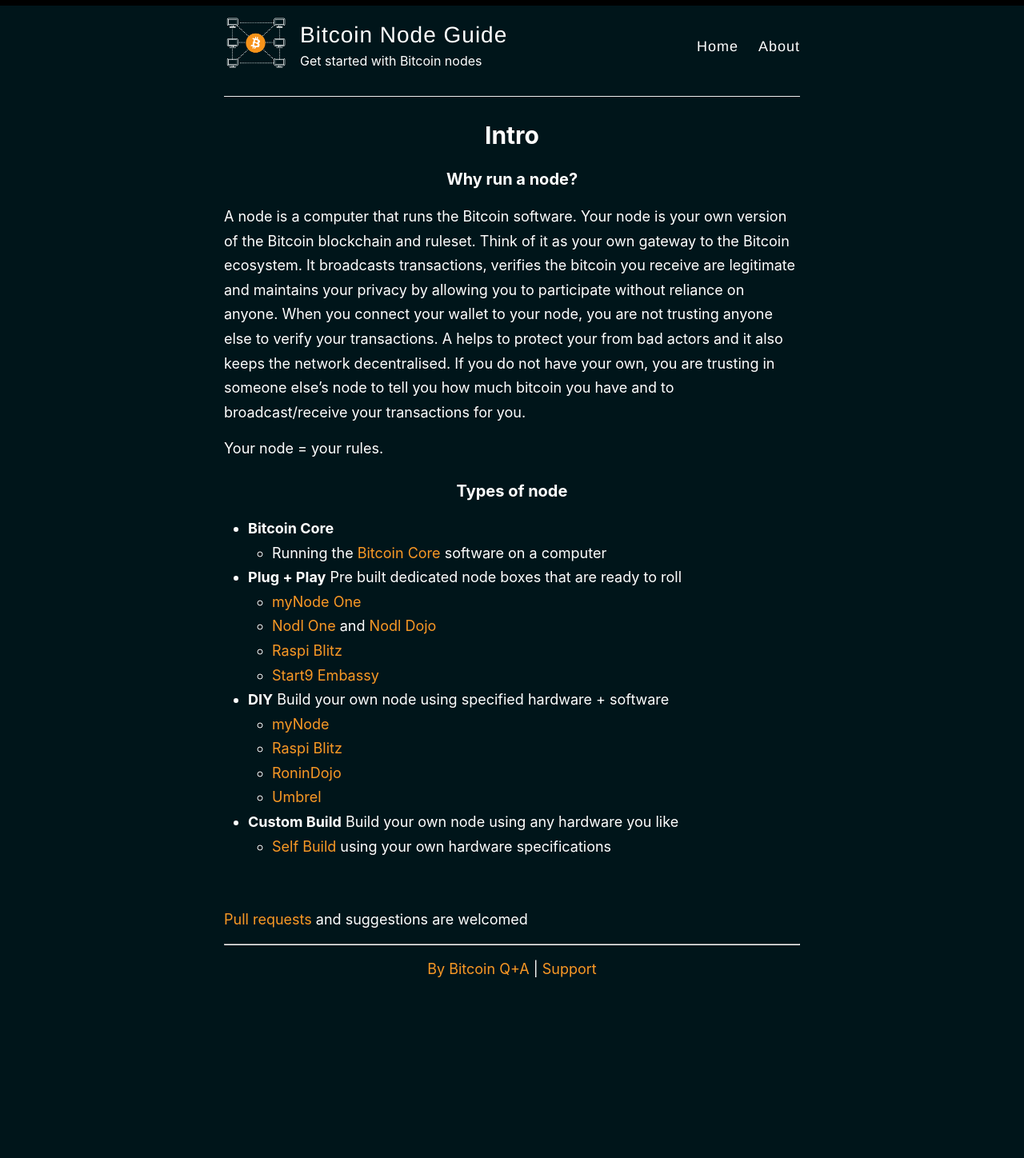
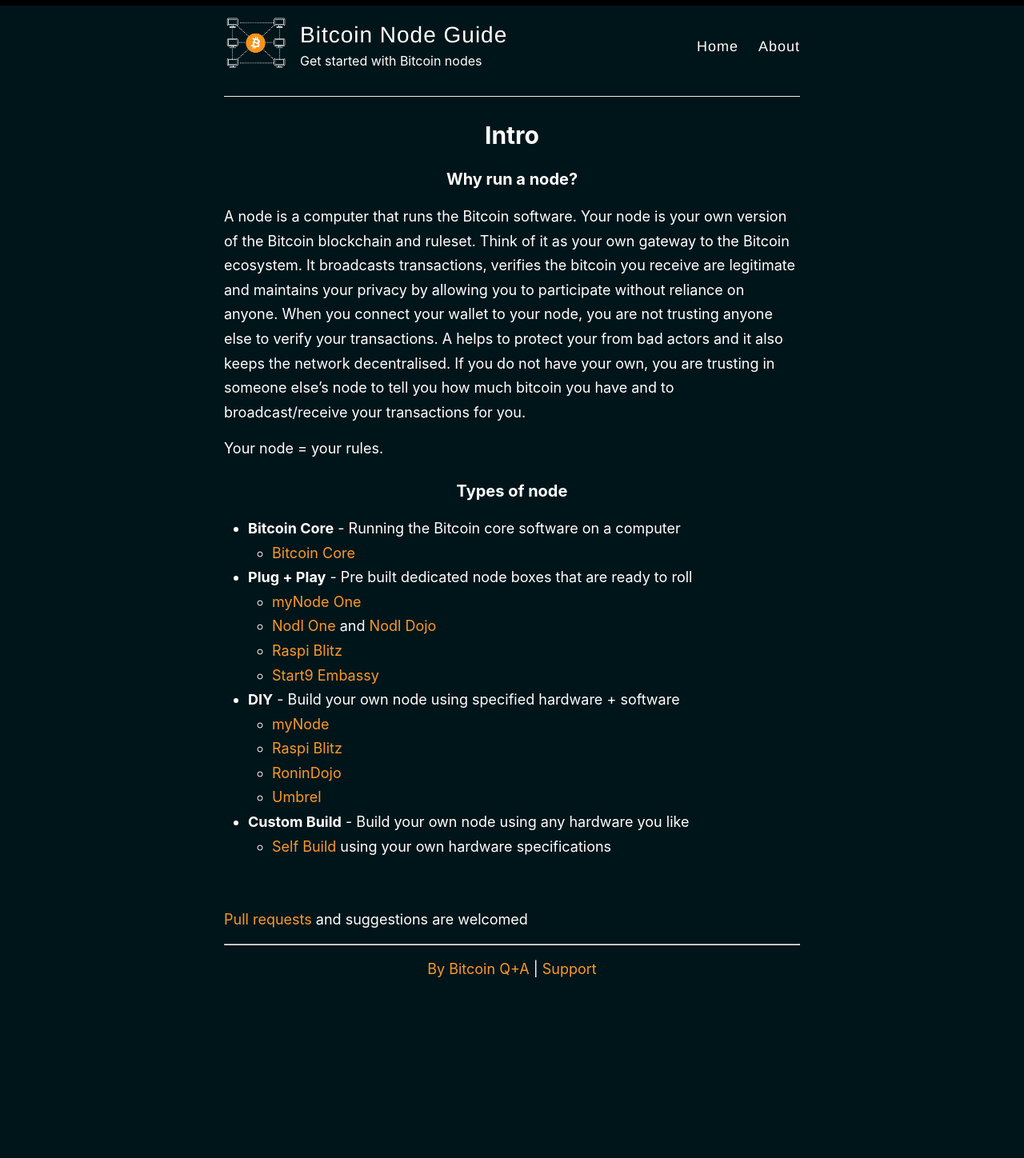
Before and after one commit to BitcoinQnA/node-guide, a Jekyll site: the page built from _pages/home.md, in a window 1280 px wide. Shown: the whole page at 80% size. Built offline with Jekyll 4.4.1, drawn with Linux system fonts in a browser that asks for light colours.

Commit message:
Update home.md

```diff
--- a/_pages/home.md
+++ b/_pages/home.md
@@ -12,22 +12,22 @@
 
 ### Types of node
 
--  **Bitcoin Core**
-   - Running the [Bitcoin Core](https://bitcoincore.org/en/download/) software on a computer
+-  **Bitcoin Core** - Running the Bitcoin core software on a computer
+   - [Bitcoin Core](https://bitcoincore.org/en/download/)
 
--  **Plug + Play** Pre built dedicated node boxes that are ready to roll
+-  **Plug + Play** - Pre built dedicated node boxes that are ready to roll
     - [myNode One](https://mynodebtc.com/products/one)
     - [Nodl One](https://shop.nodl.it/en/) and [Nodl Dojo](https://shop.nodl.it/en/)
     - [Raspi Blitz](https://shop.fulmo.org/product-category/raspiblitz/)
     - [Start9 Embassy](https://store.start9labs.com/collections/embassy)
 
--  **DIY** Build your own node using specified hardware + software
+-  **DIY** - Build your own node using specified hardware + software
     - [myNode](https://mynodebtc.com/products/community_edition)
     - [Raspi Blitz](https://github.com/rootzoll/raspiblitz)
     - [RoninDojo](https://wiki.ronindojo.io/)
     - [Umbrel](https://getumbrel.com/#start)
 
--  **Custom Build** Build your own node using any hardware you like
+-  **Custom Build** - Build your own node using any hardware you like
     - [Self Build](/self-build) using your own hardware specifications
 
 
```
